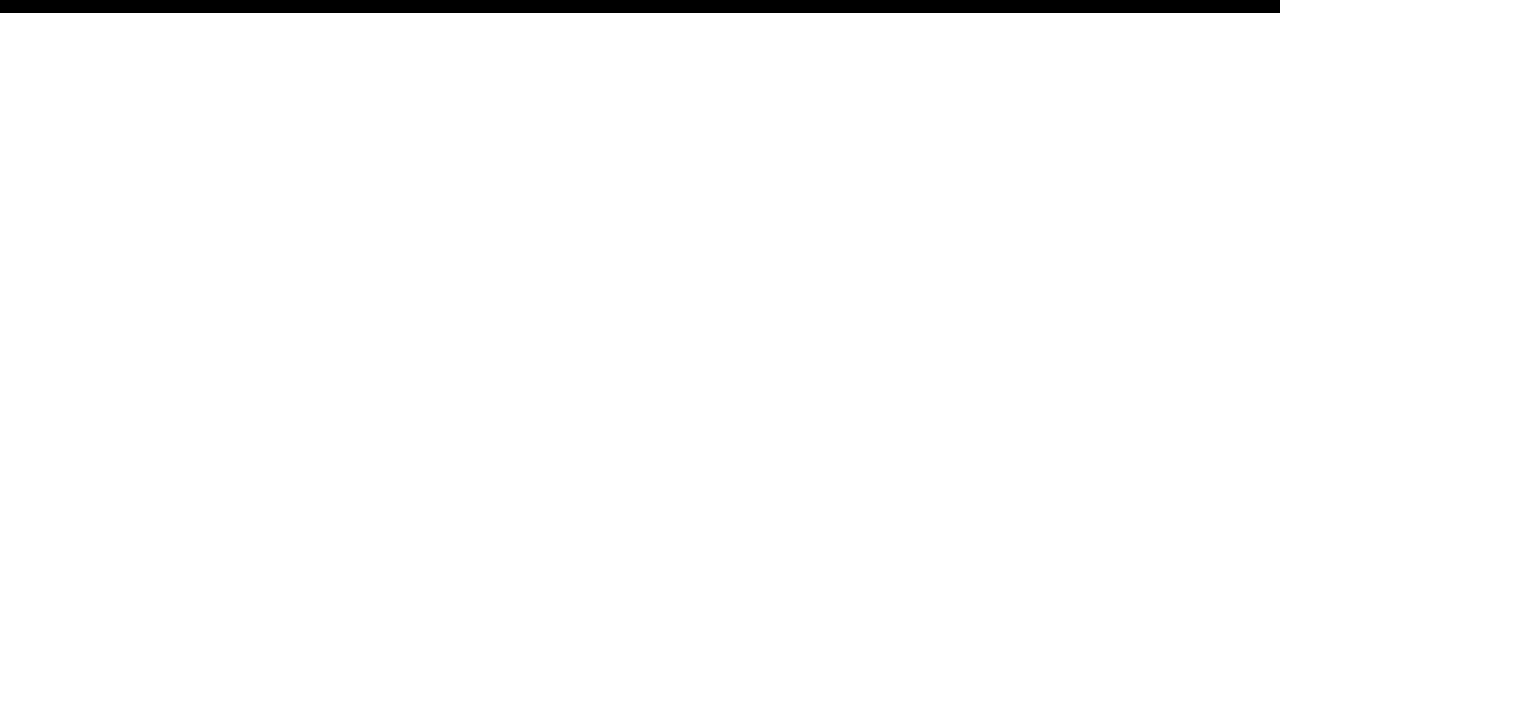
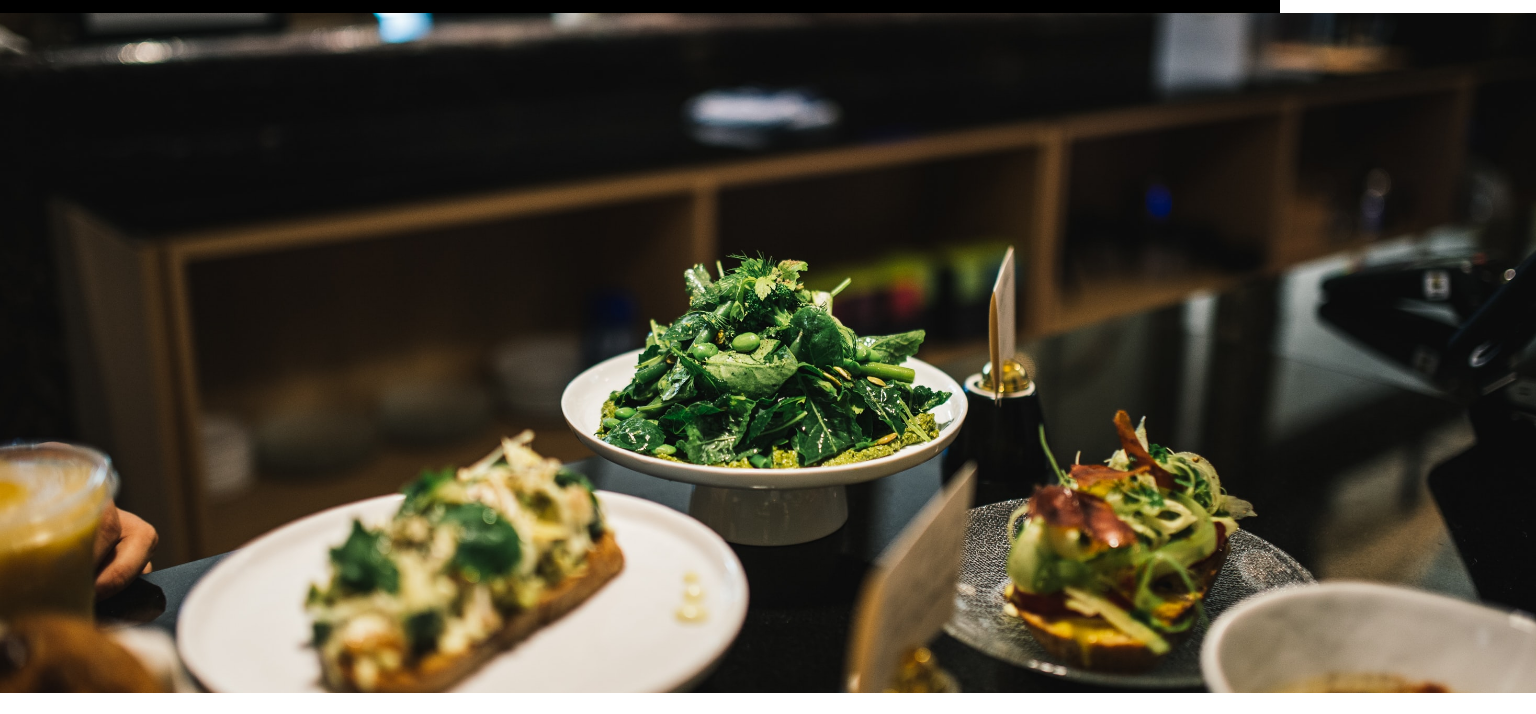
Before and after one commit to zsherman2510/CourseRestaurant, a plain HTML site: page index.html in a window 1280 px wide. Shown: the part 86-800 px from the top of the page, 1536 px wide, since content can reach past the window. Drawn offline with Linux system fonts and the light colour scheme.

Commit message:
added hero image

```diff
--- a/index.html
+++ b/index.html
@@ -29,7 +29,9 @@
         <li class="menu_link">About</li>
     </ul>
     <div class="container">
+        <div class="hero">
 
+        </div>
     </div>
     <script src="./js/app.js"></script>
 </body>
--- a/styles/styles.css
+++ b/styles/styles.css
@@ -11,6 +11,12 @@ body {
 body .container {
     padding: 20px 10%;
     position: relative;
+    background-image: url('/images/hero_1.jpg');
+    height: 80vh;
+    width: 100%;
+    background-position: center;
+    background-size: cover;
+    background-repeat: no-repeat;
 
 }
 
```
